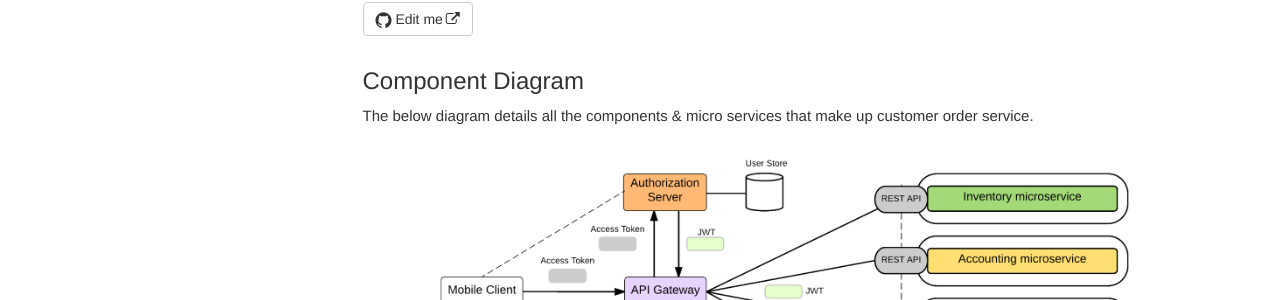
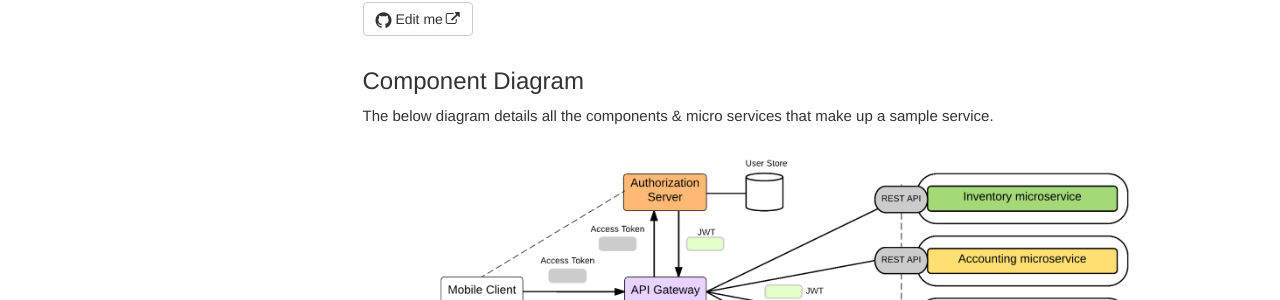
Before and after one commit to SanjayaKumarSahoo/project-documentation-jekyll, a Jekyll site: the page built from pages/engineering/design/component_diagram.md, in a window 1280 px wide. Shown: the part 295-595 px from the top of the page. Built offline with Jekyll 4.4.1, drawn with Linux system fonts in a browser that asks for light colours; nearby versions of some CDN libraries; comment, search, counter and statistics services are not loaded.

Commit message:
[Sanjaya] : service name changes

```diff
--- a/pages/engineering/design/component_diagram.md
+++ b/pages/engineering/design/component_diagram.md
@@ -10,7 +10,7 @@ summary: Micro services & Component Diagram.
 
 ## Component Diagram
 
-The below diagram details all the components & micro services that make up customer order service.<br>
+The below diagram details all the components & micro services that make up a sample service.<br>
 
 <div class="text-center">
 <img src="resources/architecture/comp_diag/component.png" />
```
